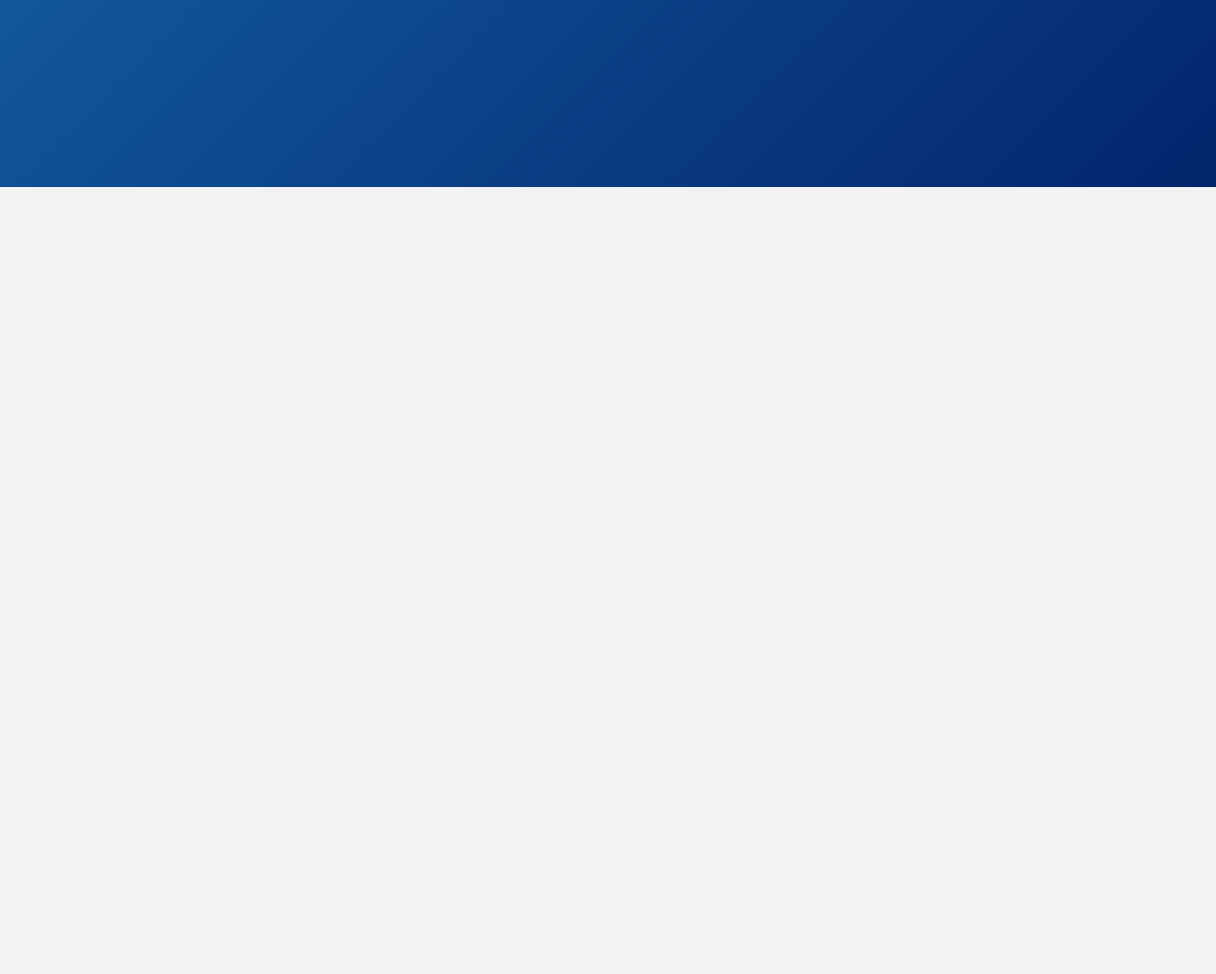
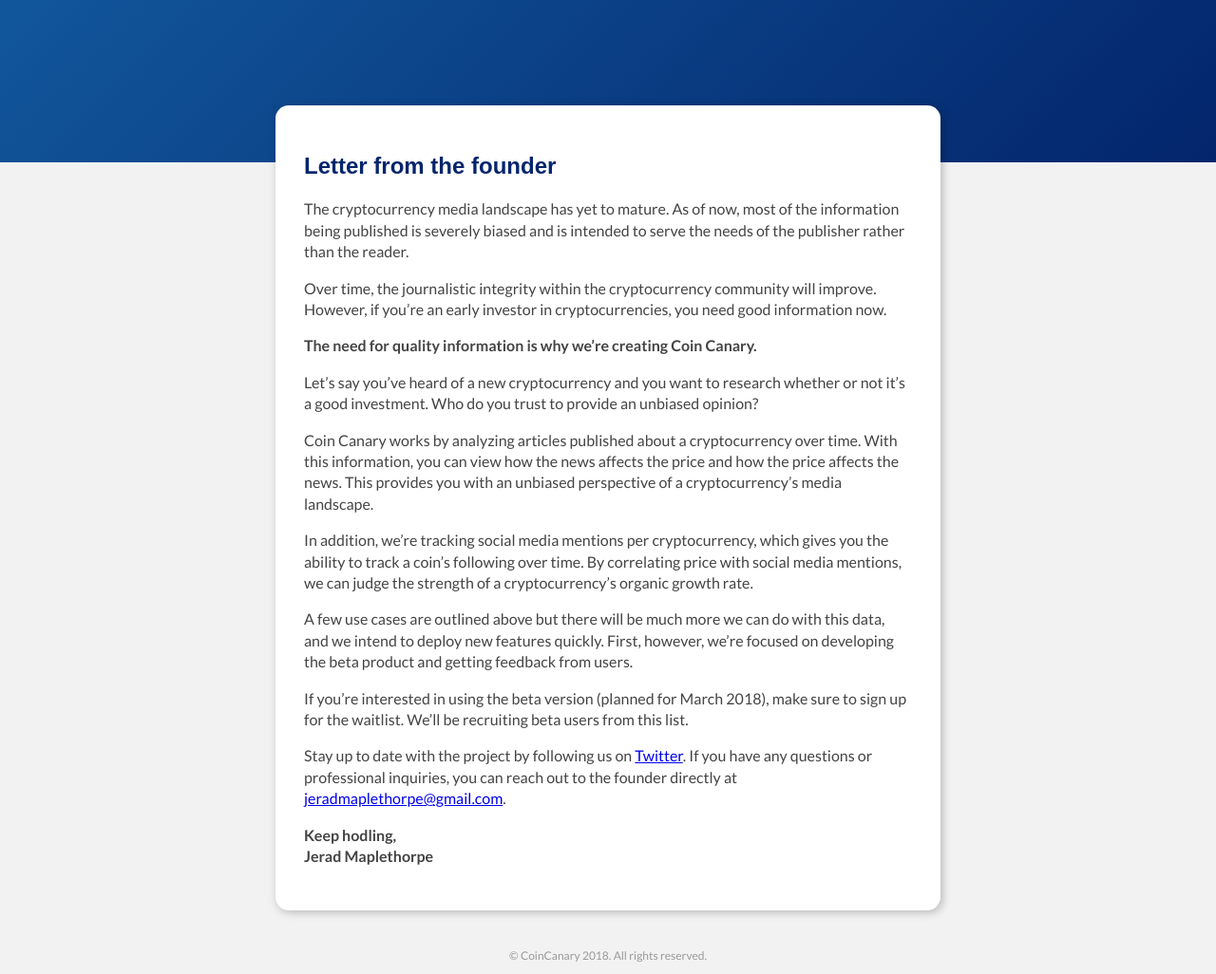
Before and after one commit to maplethorpej/coin-canary-landing, a plain HTML site: page index.html in a window 1280 px wide. Shown: the part 518-1544 px from the top of the page at 95% size. Before the commit the page ends 800 px from the top, so only its background shows below. Drawn offline with Linux system fonts and the light colour scheme; a web font is replaced by a local one.

Commit message:
about section, copyright

```diff
--- a/index.html
+++ b/index.html
@@ -67,12 +67,56 @@
     </div>
 </div>
 
-<!--<div class="bottom">-->
-<!--<div class="about">-->
-<!--<h2></h2>-->
-<!--<p>kjhdas as as as asdasdasd asd asd asasd as asd asdasdas asd asd.</p>-->
-<!--</div>-->
-<!--</div>-->
+<div class="bottom">
+    <div class="about">
+        <h2>Letter from the founder</h2>
+        <p>The cryptocurrency media landscape has yet to mature. As of now, most of the information being published is
+            severely biased and is intended to serve the needs of the publisher rather than the reader.</p>
+
+        <p>Over time, the journalistic integrity within the cryptocurrency community will improve. However, if you’re an
+            early investor in cryptocurrencies, you need good information now.
+        </p>
+
+        <p><strong>The need for quality information is why we’re creating Coin Canary.</strong></p>
+
+        <p>Let’s say you’ve heard of a new cryptocurrency and you want to research whether or not it’s a good
+            investment. Who do you trust to provide an unbiased opinion?
+        </p>
+
+        <p>Coin Canary works by analyzing articles published about a cryptocurrency over time. With this information,
+            you can view how the news affects the price and how the price affects the news. This provides you with an
+            unbiased perspective of a cryptocurrency’s media landscape.
+        </p>
+
+        <p>In addition, we’re tracking social media mentions per cryptocurrency, which gives you the ability to track a
+            coin’s following over time. By correlating price with social media mentions, we can judge the strength of a
+            cryptocurrency’s organic growth rate.
+        </p>
+
+        <p>A few use cases are outlined above but there will be much more we can do with this data, and we intend to
+            deploy new features quickly. First, however, we’re focused on developing the beta product and getting
+            feedback from users.
+        </p>
+
+        <p>If you’re interested in using the beta version (planned for March 2018), make sure to sign up for the
+            waitlist. We’ll be recruiting beta users from this list.
+        </p>
+
+        <p>Stay up to date with the project by following us on <a href="https://twitter.com/coincanary" target="_blank">Twitter</a>.
+            If you have any questions or professional inquiries, you can reach out to the founder directly at
+            <a href="mailto:jeradmaplethorpe@gmail.com">jeradmaplethorpe@gmail.com</a>.
+        </p>
+
+        <p>
+            <strong>Keep hodling,<br>
+                Jerad Maplethorpe</strong>
+        </p>
+    </div>
+</div>
+
+<footer>
+    <p>&copy; CoinCanary 2018. All rights reserved.</p>
+</footer>
 
 </body>
 </html>
--- a/static/css/styles.less
+++ b/static/css/styles.less
@@ -60,7 +60,7 @@ p {
     .introduction {
         max-width: 960px;
         margin: 0 auto;
-        padding: 20px 0 200px;
+        padding: 20px 0 180px;
         color: #fff;
     }
 
@@ -102,7 +102,7 @@ p {
     }
 
     .call-to-action {
-        margin-top: 60px;
+        margin-top: 30px;
     }
 
     form {
@@ -155,14 +155,29 @@ p {
 .bottom {
     margin-bottom: 40px;
 
+    h2 {
+        color: #03256c;
+    }
+
+    p {
+        color: #444;
+        line-height: 1.4em;
+    }
+
     .about {
         max-width: 700px;
         border-radius: 14px;
         padding: 30px;
         background-color: #fff;
-        margin: -50px auto 0;
+        margin: -60px auto 0;
         box-shadow: 2px 2px 10px rgba(0, 0, 0, .25);
     }
+}
+
+footer {
+    text-align: center;
+    color: #999;
+    font-size: .75em;
 }
 
 @media screen and (max-width: 760px) {
```
Also changed, not shown: static/css/styles.css.
